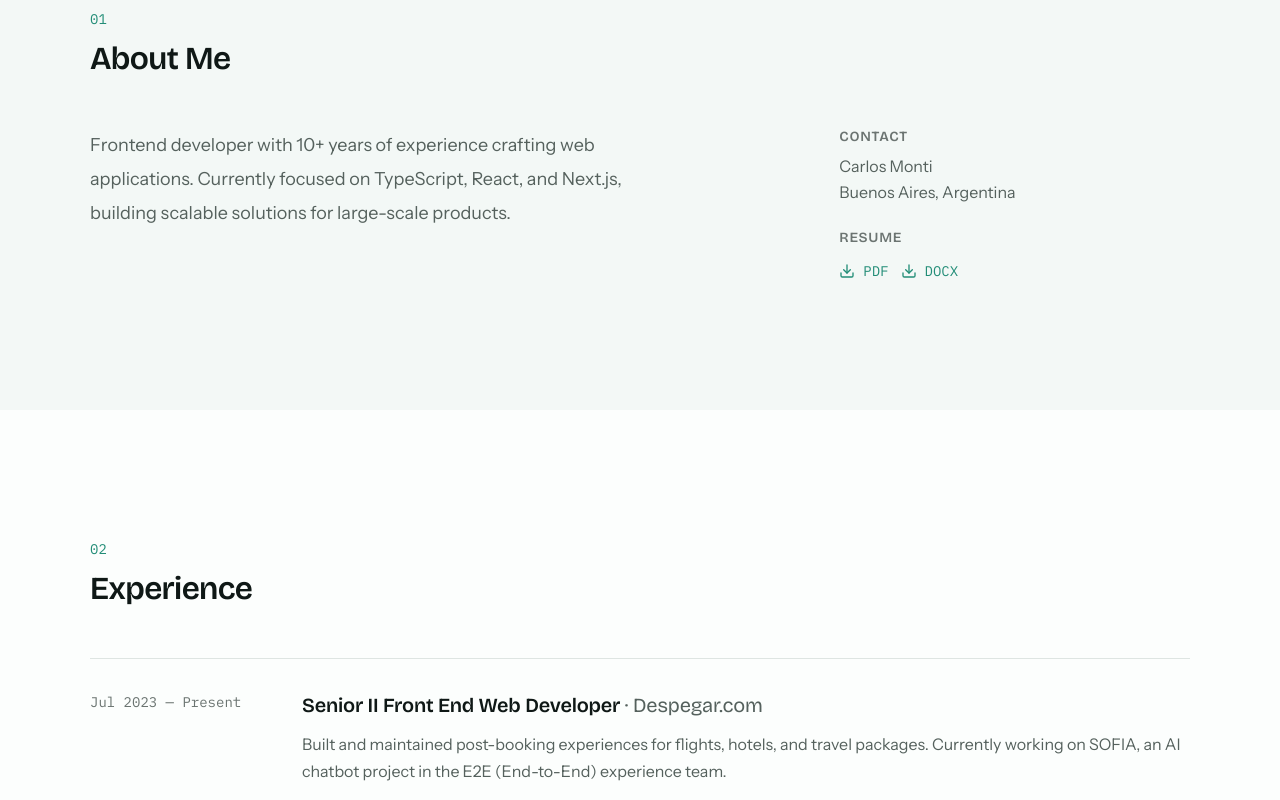
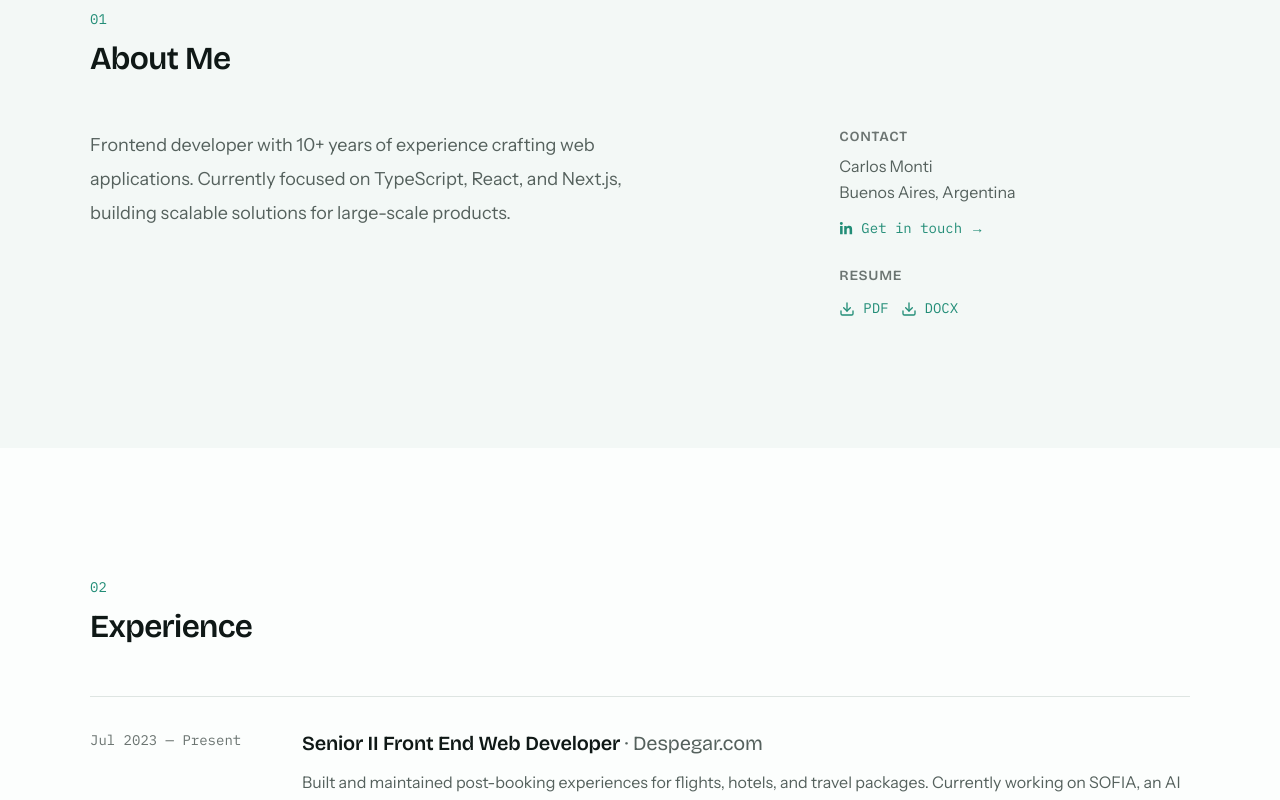
Before and after one commit to testacode/resume, a Next.js app: page / in a window 1280 px wide. Shown: the part 920-1720 px from the top of the page. Built offline with nearby package versions, Linux system fonts and the light colour scheme.

Commit message:
feat(about): add LinkedIn contact CTA to the Contact block

```diff
--- a/src/components/sections/About/About.module.css
+++ b/src/components/sections/About/About.module.css
@@ -84,6 +84,18 @@
 
 .downloadButton:hover { color: var(--color-accent-hover); }
 
+.contactButton {
+  display: inline-flex;
+  align-items: center;
+  gap: var(--space-2);
+  font-family: var(--font-mono);
+  font-size: var(--text-sm);
+  color: var(--color-accent);
+  margin-top: var(--space-3);
+}
+
+.contactButton:hover { color: var(--color-accent-hover); }
+
 @media (min-width: 768px) {
   .content {
     grid-template-columns: 2fr 1fr;
--- a/src/components/sections/About/About.tsx
+++ b/src/components/sections/About/About.tsx
@@ -2,6 +2,7 @@
 
 import { motion } from 'motion/react';
 import { FiDownload } from 'react-icons/fi';
+import { FaLinkedinIn } from 'react-icons/fa';
 import { fadeInUp, fadeInLeft, staggerContainer } from '@/lib/animations';
 import type { PersonalInfo } from '@/types/resume';
 import styles from './About.module.css';
@@ -11,7 +12,8 @@ type Props = {
 };
 
 export function About({ data }: Props) {
-  const { name, bio, address, resumePdfUrl, resumeDocxUrl } = data;
+  const { name, bio, address, social, resumePdfUrl, resumeDocxUrl } = data;
+  const linkedin = social.find((s) => s.icon === 'linkedin' && s.enabled);
 
   return (
     <motion.section
@@ -40,6 +42,18 @@ export function About({ data }: Props) {
               <p>
                 {address.city}, {address.country}
               </p>
+              {linkedin && (
+                <a
+                  href={linkedin.url}
+                  className={styles.contactButton}
+                  target="_blank"
+                  rel="noopener noreferrer"
+                  aria-label="Get in touch with me on LinkedIn"
+                >
+                  <FaLinkedinIn size={14} aria-hidden="true" />
+                  Get in touch <span aria-hidden="true">→</span>
+                </a>
+              )}
             </div>
 
             <div className={styles.downloadSection}>
```
Also changed, not shown: 1 other file (tests, documents, lock files or other folders).
